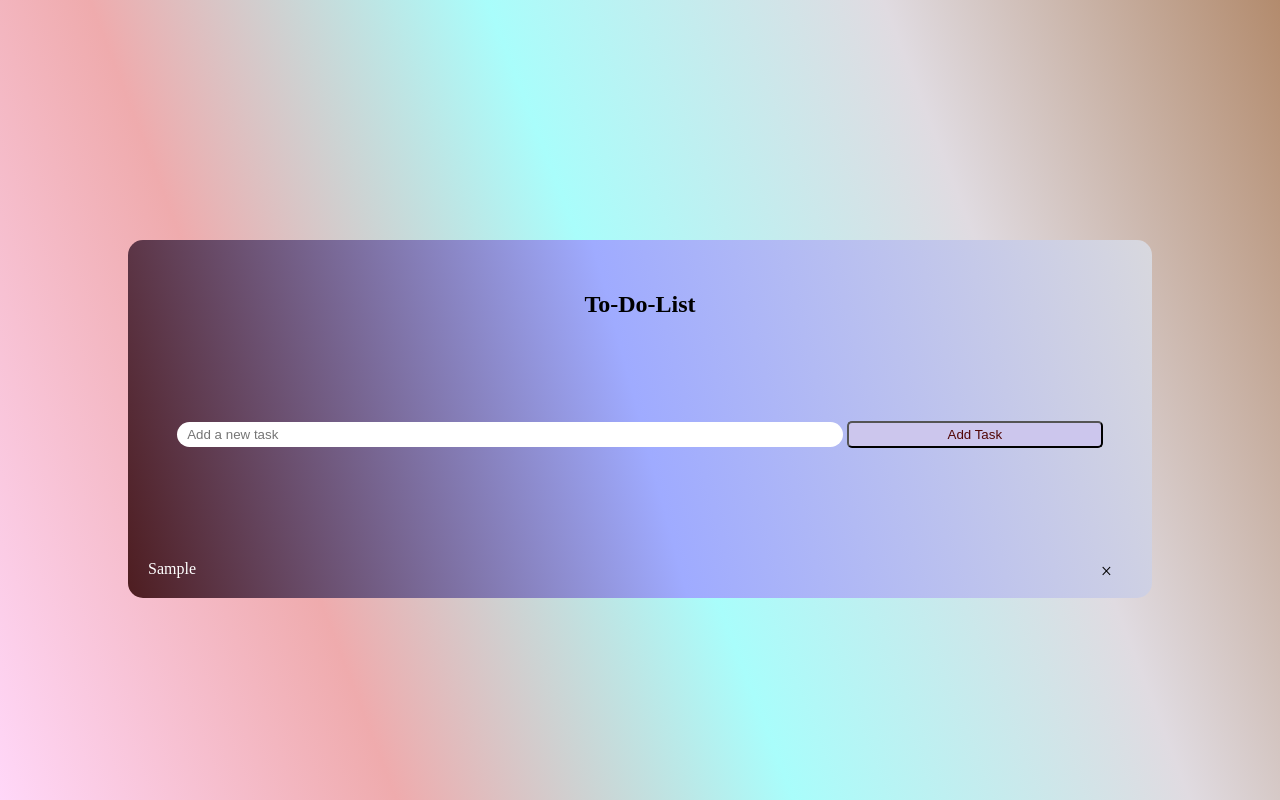
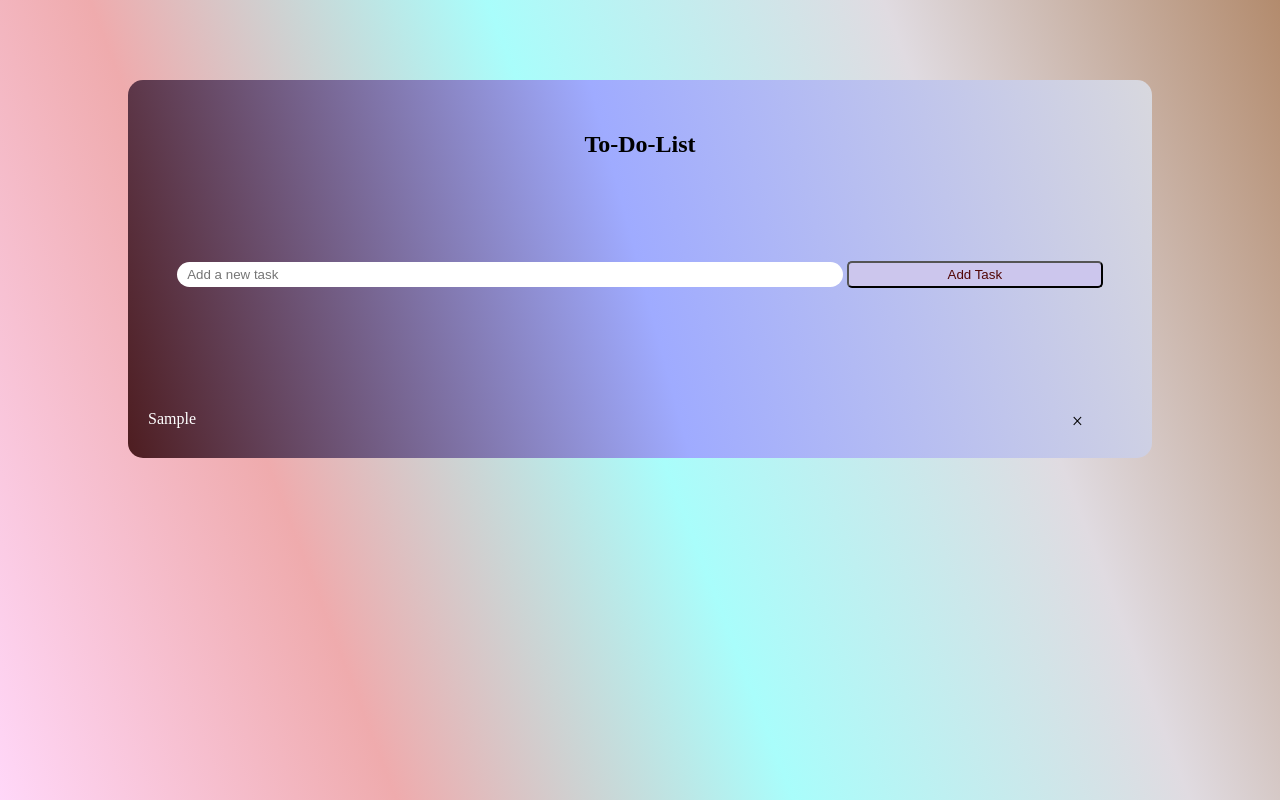
Before and after one commit to Siddiq05/to-do-list, a plain HTML site: page index.html in a window 1280 px wide. Both pictures are taken after typing "Sample" into the empty fields and a click on the button "Add Task". Drawn offline with Linux system fonts and the light colour scheme.

Commit message:
second commit

```diff
--- a/script.js
+++ b/script.js
@@ -11,7 +11,7 @@ const addtotask = () => {
     }
     else{
         const li = document.createElement('li');
-        li.innerHTML = `${text.value}`
+        li.innerHTML = `<p>${text.value}</p>`
         tasklist.appendChild(li);
         const span = document.createElement('span');
         span.innerHTML = `<span>&times;</span>`
@@ -26,7 +26,6 @@ const addtotask = () => {
     }
     text.value = '';
 
-
 }
 
 
--- a/style.css
+++ b/style.css
@@ -18,7 +18,7 @@
     text-align: center;
     border-radius: 15px;
     position: absolute;
-    top: 30%;
+    top: 10%;
     right: 10%;
 }
 
@@ -44,13 +44,15 @@
     margin: 10% 0;
 }
 .task-list{
-    position: relative;
+
     text-align: left;
     margin: 10px 0px 20px 20px;
 }
 .task-list li {
+    position: relative;
     list-style: none;
     color: white;
+    padding: 10px 0px;
 }
 .task-list li span{
     position: absolute;
@@ -58,5 +60,14 @@
     font-size: 20px;
     color: black;
     cursor: pointer;
+    padding: 10px 0px;
+    width: 20%;
+    top: 0;
 
 }
+
+.task-list li p{
+    width: 70%;
+    overflow-wrap: anywhere;
+
+}
```
